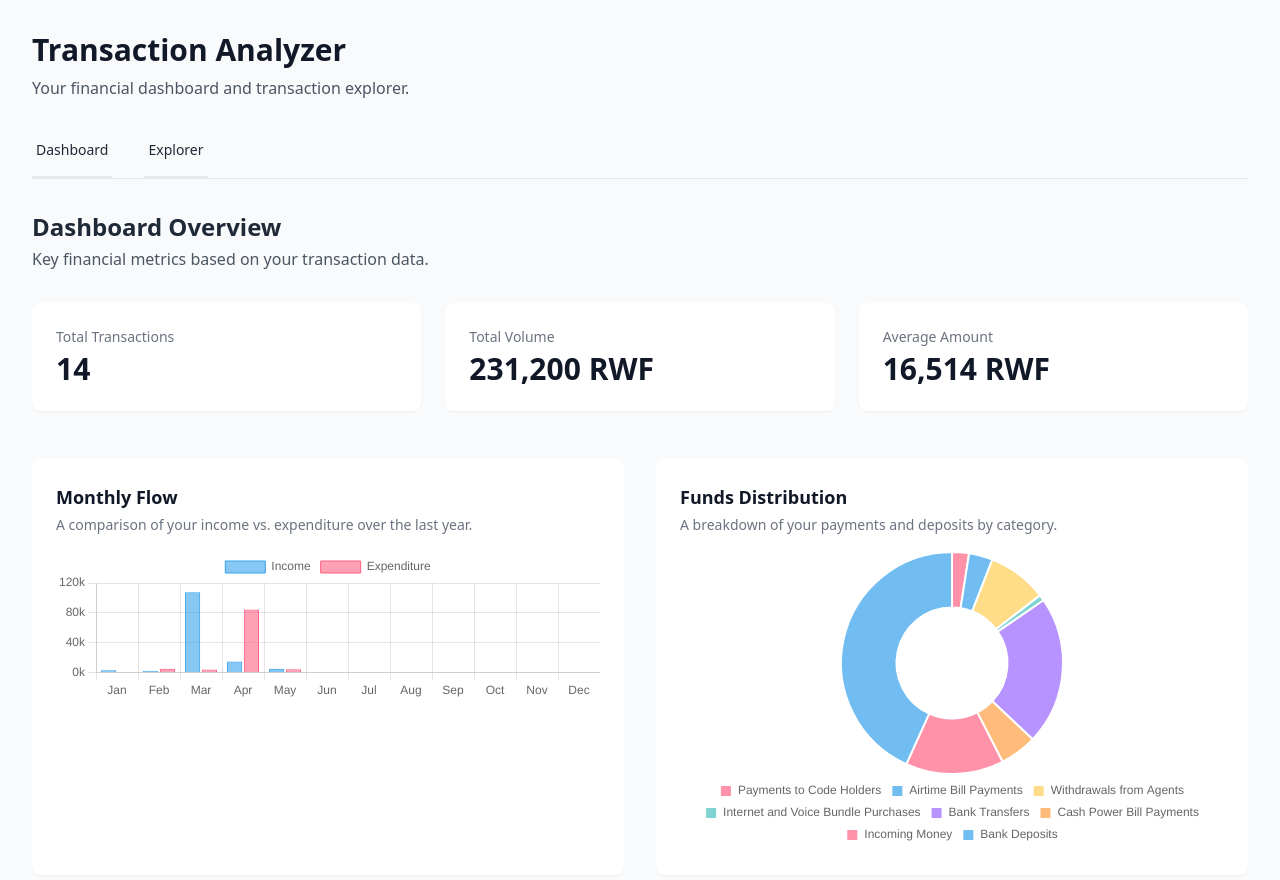
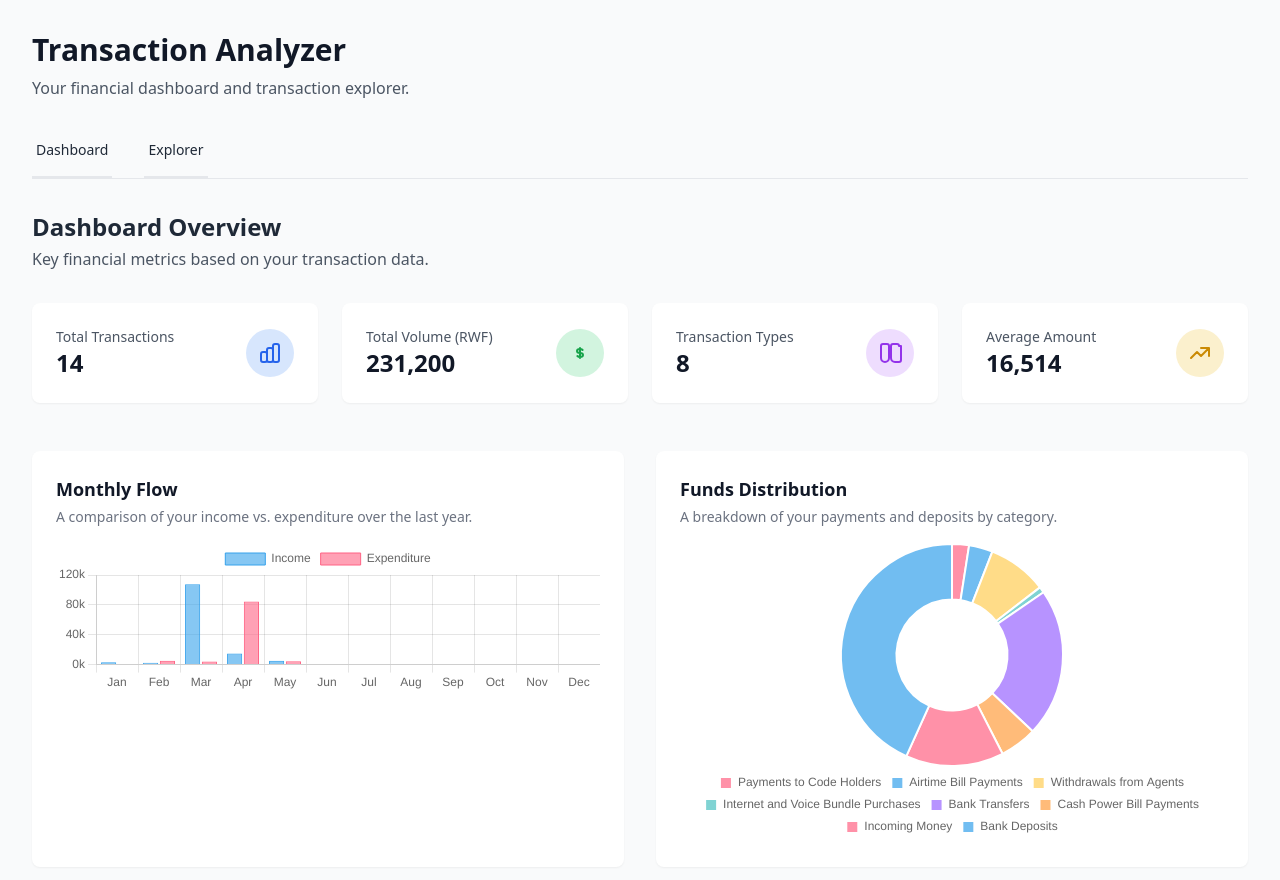
Before and after one commit to Momo-Analysis/momo-data-analysis, a plain HTML site: page frontend-v2/index.html in a window 1280 px wide. Drawn offline with nearby package versions, Linux system fonts and the light colour scheme.

Commit message:
feat: Implement dashboard and transactions management with filtering and pagination

```diff
--- a/frontend-v2/index.html
+++ b/frontend-v2/index.html
@@ -47,13 +47,127 @@
             Key financial metrics based on your transaction data.
           </p>
         </div>
+        <!-- Summary Cards -->
+        <div class="grid grid-cols-1 md:grid-cols-2 lg:grid-cols-4 gap-6 mb-12">
+          <!-- Total Transactions Card -->
+          <div class="bg-white rounded-lg shadow-sm p-6">
+            <div class="flex items-center justify-between">
+              <div>
+                <p class="text-sm font-medium text-gray-600">
+                  Total Transactions
+                </p>
+                <p
+                  class="text-2xl font-bold text-gray-900"
+                  id="total-transactions"
+                >
+                  0
+                </p>
+              </div>
+              <div class="p-3 rounded-full bg-blue-500 bg-opacity-20">
+                <svg
+                  class="w-6 h-6 text-blue-600"
+                  fill="none"
+                  stroke="currentColor"
+                  viewBox="0 0 24 24"
+                >
+                  <path
+                    stroke-linecap="round"
+                    stroke-linejoin="round"
+                    stroke-width="2"
+                    d="M9 19v-6a2 2 0 00-2-2H5a2 2 0 00-2 2v6a2 2 0 002 2h2a2 2 0 002-2zm0 0V9a2 2 0 012-2h2a2 2 0 012 2v10m-6 0a2 2 0 002 2h2a2 2 0 002-2m0 0V5a2 2 0 012-2h2a2 2 0 012 2v14a2 2 0 01-2 2h-2a2 2 0 01-2-2z"
+                  ></path>
+                </svg>
+              </div>
+            </div>
+          </div>
 
-        <!-- Total Volume Cards -->
-        <div
-          id="totalVolumeContainer"
-          class="grid grid-cols-1 sm:grid-cols-2 lg:grid-cols-3 gap-6 mb-12"
-        >
-          <!-- Cards will be injected by JS -->
+          <!-- Total Volume Card -->
+          <div class="bg-white rounded-lg shadow-sm p-6">
+            <div class="flex items-center justify-between">
+              <div>
+                <p class="text-sm font-medium text-gray-600">
+                  Total Volume (RWF)
+                </p>
+                <p class="text-2xl font-bold text-gray-900" id="total-volume">
+                  0
+                </p>
+              </div>
+              <div class="p-3 rounded-full bg-green-500 bg-opacity-20">
+                <svg
+                  class="w-6 h-6 text-green-600"
+                  fill="none"
+                  stroke="currentColor"
+                  viewBox="0 0 24 24"
+                >
+                  <path
+                    stroke-linecap="round"
+                    stroke-linejoin="round"
+                    stroke-width="2"
+                    d="M12 8c-1.657 0-3 .895-3 2s1.343 2 3 2 3 .895 3 2-1.343 2-3 2m0-8c1.11 0 2.08.402 2.599 1M12 8V7m0 1v8m0 0v1m0-1c-1.11 0-2.08-.402-2.599-1"
+                  ></path>
+                </svg>
+              </div>
+            </div>
+          </div>
+
+          <!-- Transaction Types Card -->
+          <div class="bg-white rounded-lg shadow-sm p-6">
+            <div class="flex items-center justify-between">
+              <div>
+                <p class="text-sm font-medium text-gray-600">
+                  Transaction Types
+                </p>
+                <p
+                  class="text-2xl font-bold text-gray-900"
+                  id="transaction-types"
+                >
+                  0
+                </p>
+              </div>
+              <div class="p-3 rounded-full bg-purple-500 bg-opacity-20">
+                <svg
+                  class="w-6 h-6 text-purple-600"
+                  fill="none"
+                  stroke="currentColor"
+                  viewBox="0 0 24 24"
+                >
+                  <path
+                    stroke-linecap="round"
+                    stroke-linejoin="round"
+                    stroke-width="2"
+                    d="M7 21a4 4 0 01-4-4V5a2 2 0 012-2h4a2 2 0 012 2v12a4 4 0 01-4 4zM21 5a2 2 0 00-2-2h-4a2 2 0 00-2 2v12a4 4 0 004 4h4a2 2 0 002-2V5z"
+                  ></path>
+                </svg>
+              </div>
+            </div>
+          </div>
+
+          <!-- Average Transaction Amount Card -->
+          <div class="bg-white rounded-lg shadow-sm p-6">
+            <div class="flex items-center justify-between">
+              <div>
+                <p class="text-sm font-medium text-gray-600">Average Amount</p>
+                <p class="text-2xl font-bold text-gray-900" id="avg-amount">
+                  0
+                </p>
+              </div>
+              <div class="p-3 rounded-full bg-yellow-500 bg-opacity-20">
+                <svg
+                  class="w-6 h-6 text-yellow-600"
+                  fill="none"
+                  stroke="currentColor"
+                  viewBox="0 0 24 24"
+                >
+                  <path
+                    stroke-linecap="round"
+                    stroke-linejoin="round"
+                    stroke-width="2"
+                    d="M13 7h8m0 0v8m0-8l-8 8-4-4-6 6"
+                  ></path>
+                </svg>
+              </div>
+            </div>
+          </div>
         </div>
 
         <!-- Charts -->
@@ -83,6 +197,6 @@
         </div>
       </main>
     </div>
-    <script src="dashboard.js"></script>
+    <script src="js/dashboard.js"></script>
   </body>
 </html>
--- a/frontend-v2/dashboard.js
+++ b/frontend-v2/js/dashboard.js
@@ -207,10 +207,7 @@ document.addEventListener("DOMContentLoaded", () => {
     renderMonthlySummaryChart();
     renderDistributionChart();
   }
-
   function renderTotalVolumeCards() {
-    const container = document.getElementById("totalVolumeContainer");
-    container.innerHTML = "";
     const transactions = state.transactions.filter(
       (tx) => tx.type !== "Failed to Parse"
     );
@@ -220,33 +217,29 @@ document.addEventListener("DOMContentLoaded", () => {
     const totalVolume = transactions.reduce((sum, tx) => sum + tx.amount, 0);
     const averageAmount =
       totalTransactions > 0 ? totalVolume / totalTransactions : 0;
+    const transactionTypes = [...new Set(transactions.map((tx) => tx.type))]
+      .length;
 
-    const metrics = [
-      {
-        label: "Total Transactions",
-        value: totalTransactions.toLocaleString("en-US"),
-        suffix: "",
-      },
-      {
-        label: "Total Volume",
-        value: totalVolume.toLocaleString("en-US"),
-        suffix: " RWF",
-      },
-      {
-        label: "Average Amount",
-        value: Math.round(averageAmount).toLocaleString("en-US"),
-        suffix: " RWF",
-      },
-    ];
+    // Update card elements
+    const totalTransactionsEl = document.getElementById("total-transactions");
+    const totalVolumeEl = document.getElementById("total-volume");
+    const transactionTypesEl = document.getElementById("transaction-types");
+    const avgAmountEl = document.getElementById("avg-amount");
 
-    metrics.forEach(({ label, value, suffix }) => {
-      const card = `
-                <div class="bg-white p-6 rounded-lg shadow-sm">
-                    <h4 class="text-sm font-medium text-gray-500 truncate">${label}</h4>
-                    <p class="mt-1 text-3xl font-semibold text-gray-900">${value}${suffix}</p>
-                </div>`;
-      container.innerHTML += card;
-    });
+    if (totalTransactionsEl) {
+      totalTransactionsEl.textContent =
+        totalTransactions.toLocaleString("en-US");
+    }
+    if (totalVolumeEl) {
+      totalVolumeEl.textContent = totalVolume.toLocaleString("en-US");
+    }
+    if (transactionTypesEl) {
+      transactionTypesEl.textContent = transactionTypes.toString();
+    }
+    if (avgAmountEl) {
+      avgAmountEl.textContent =
+        Math.round(averageAmount).toLocaleString("en-US");
+    }
   }
 
   function renderChart(canvasId, type, data, options) {
```
Also changed, not shown: frontend-v2/transaction.html (+2 -2 lines), frontend-v2/css/styles.css (renamed from frontend-v2/styles.css), frontend-v2/js/script.js (renamed from frontend-v2/script.js), frontend-v2/js/transactions.js (renamed from frontend-v2/transactions.js).
